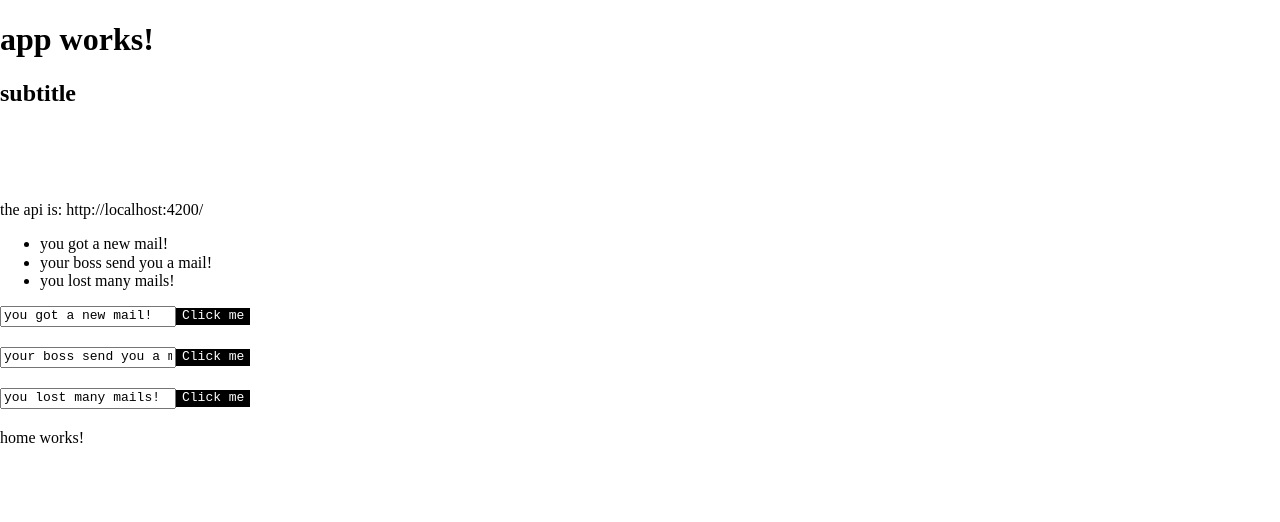
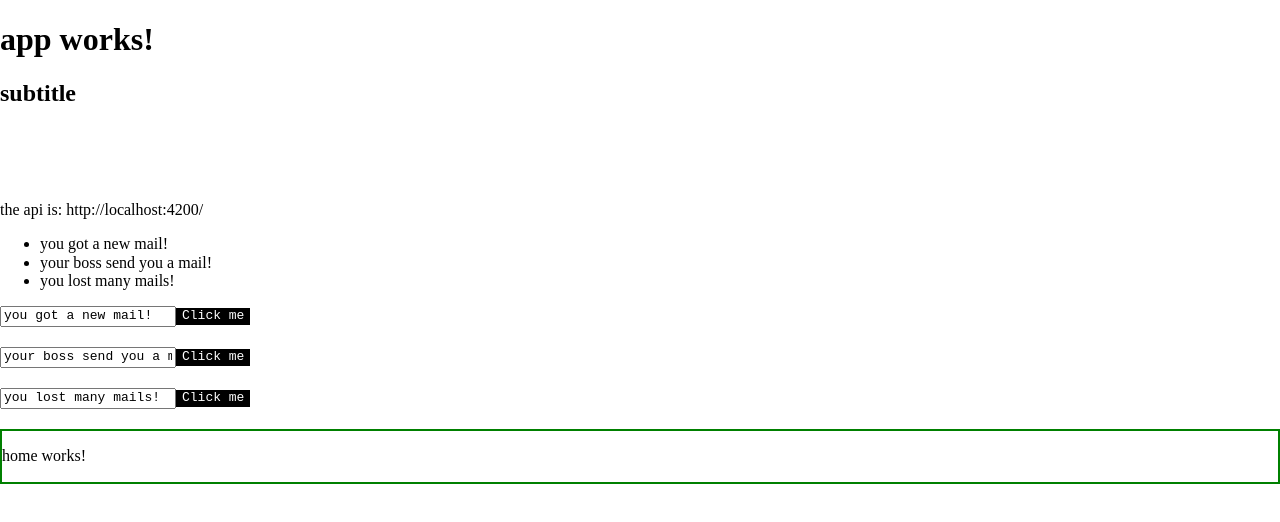
Before and after one commit to kpse/ng2-tour, an Angular app: page / in a window 1280 px wide. Shown: the top 522 px of the page. Built offline with nearby package versions, Linux system fonts and the light colour scheme.

Commit message:
modify css style of home component

```diff
--- a/src/app/home/home.component.css
+++ b/src/app/home/home.component.css
@@ -0,0 +1,4 @@
+:host {
+  display: block;
+  border: 2px solid green;
+}
```
